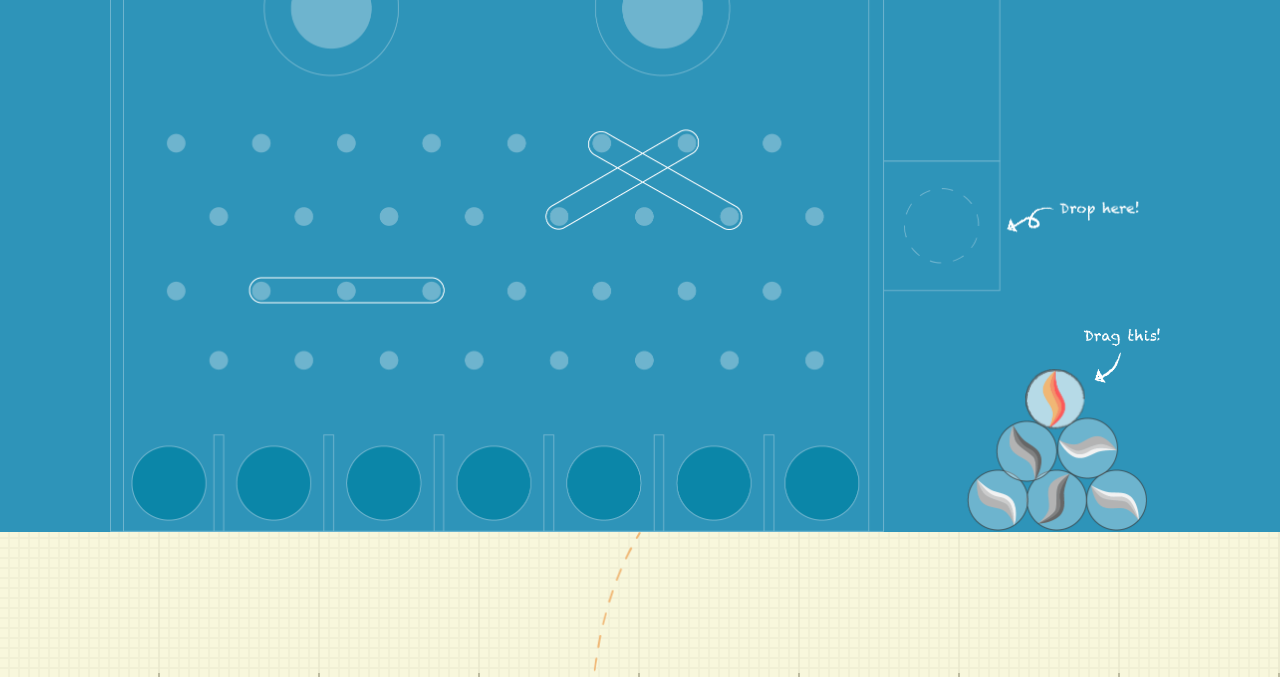
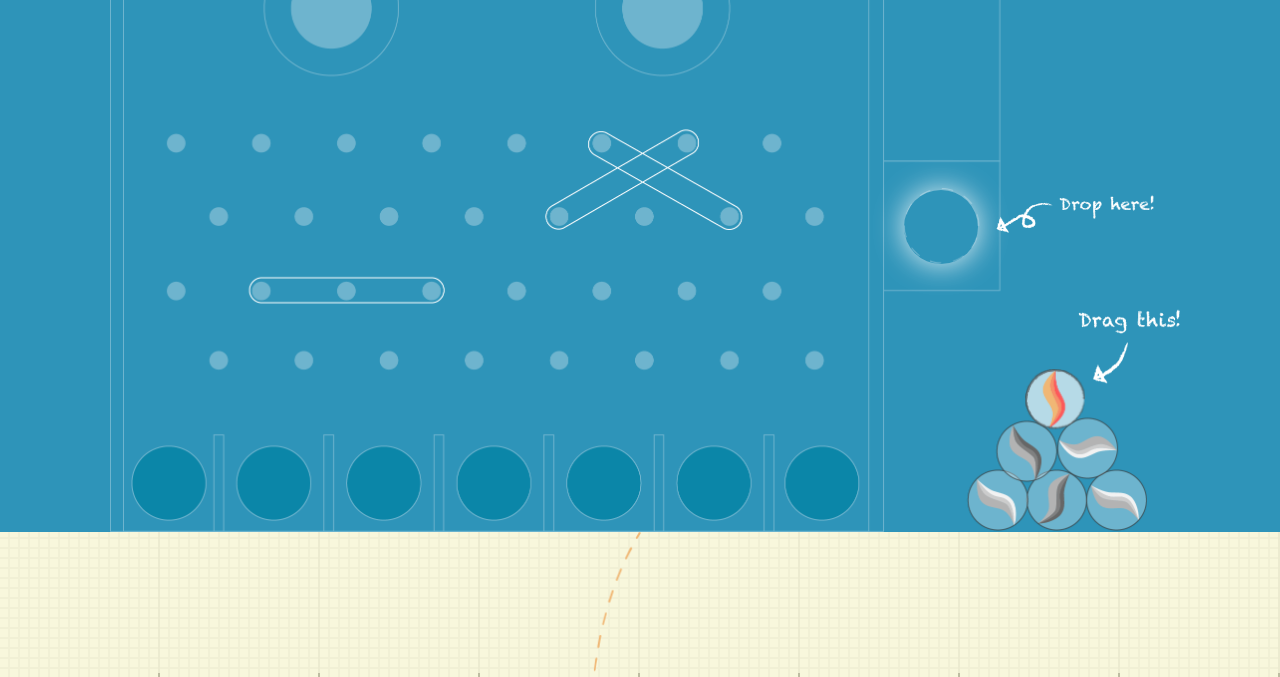
Before and after one commit to samanthalin/hsin_glass, a plain HTML site: page index.html in a window 1280 px wide. Shown: the part 123-800 px from the top of the page. Drawn offline with Linux system fonts and the light colour scheme; a script that the page names is missing.

Commit message:
drag&frop hint

```diff
--- a/css/style.scss
+++ b/css/style.scss
@@ -56,6 +56,21 @@
   100%{
   	transform: translate(-562px, 84px);
   	opacity: 0;
+  }
+}
+
+@keyframes shining {
+  0% {  opacity: 0.7; box-shadow: 0 0 30px white;; }
+  50% {   opacity: 1; box-shadow: 0 0 30px white; }
+  100% {  opacity: 0.7; box-shadow: 0 0 30px white;; }
+}
+
+@keyframes roll {
+  0% {
+    transform: rotate(0);
+  }
+  100% {
+    transform: rotate(360deg);
   }
 }
 
@@ -168,17 +183,18 @@ html{
 				}//int-nav
 				.drag{
 					position: absolute;
-					width: 75px;
-					right: 20px;
+					width: 100px;
+					right: 0px;
 					bottom: 150px;
+					animation-name: pulse;
+					animation-duration: 1s;
+					animation-iteration-count: infinite;
 				}
 				.drop{
 					position: absolute;
-					width: 133px;
-					right: 40px;
+					width: 154px;
+					right: 27px;
 					bottom: 300px;
-				}
-				.warning {
 					animation-name: pulse;
 					animation-duration: 1s;
 					animation-iteration-count: infinite;
@@ -187,6 +203,11 @@ html{
 					position: absolute;
 					right: 95px;
 					bottom: 100px;
+					cursor: pointer;
+					&:hover{
+						transform: scale(1.1);
+						transition: transform 0.1s linear;
+					}
 					img{
 						width: 60px;
 					}
@@ -206,9 +227,10 @@ html{
 				    height: 74px;
 				    border-radius: 37px;
 				}
-				.drop-place-hint{
-					background-color: white;
-					opacity: 0.1;
+				.shining{
+					animation-name: shining;
+					animation-duration: 1s;
+					animation-iteration-count: infinite;
 				}
 			}//banner
 		}//header
--- a/index.html
+++ b/index.html
@@ -134,13 +134,12 @@
 					<a href="#process" class="menu-item">玻璃的加工方法</a>
 				</div>
 			</nav>
-			<img src="img/drag_this.png" alt="Drag this ball warning" class="drag warning" />
+			<img src="img/drag_this.png" alt="Drag this ball" class="drag warning" />
 			<img src="img/drop_here.png" alt="drop here" class="drop" />
-			<div class="draggable drag-drop ball ">
+			<div class="draggable drag-drop ball">
 				<img src="img/marble.png" alt="">
 			</div>
-			<div class="dropzone drop-place "></div>
-
+			<div class="dropzone drop-place shining"></div>
 		</div>
 	</header>
 
```
Also changed, not shown: css/style.css, 1 other file.
